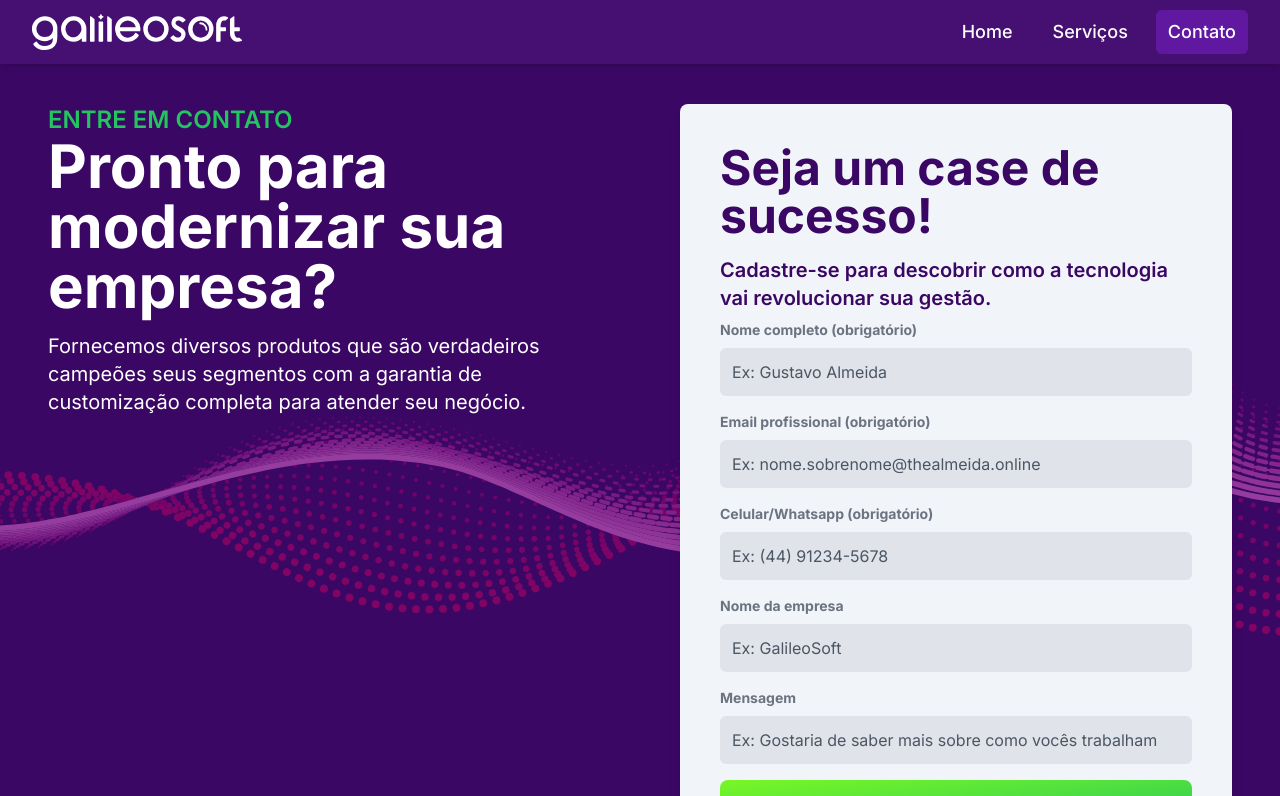
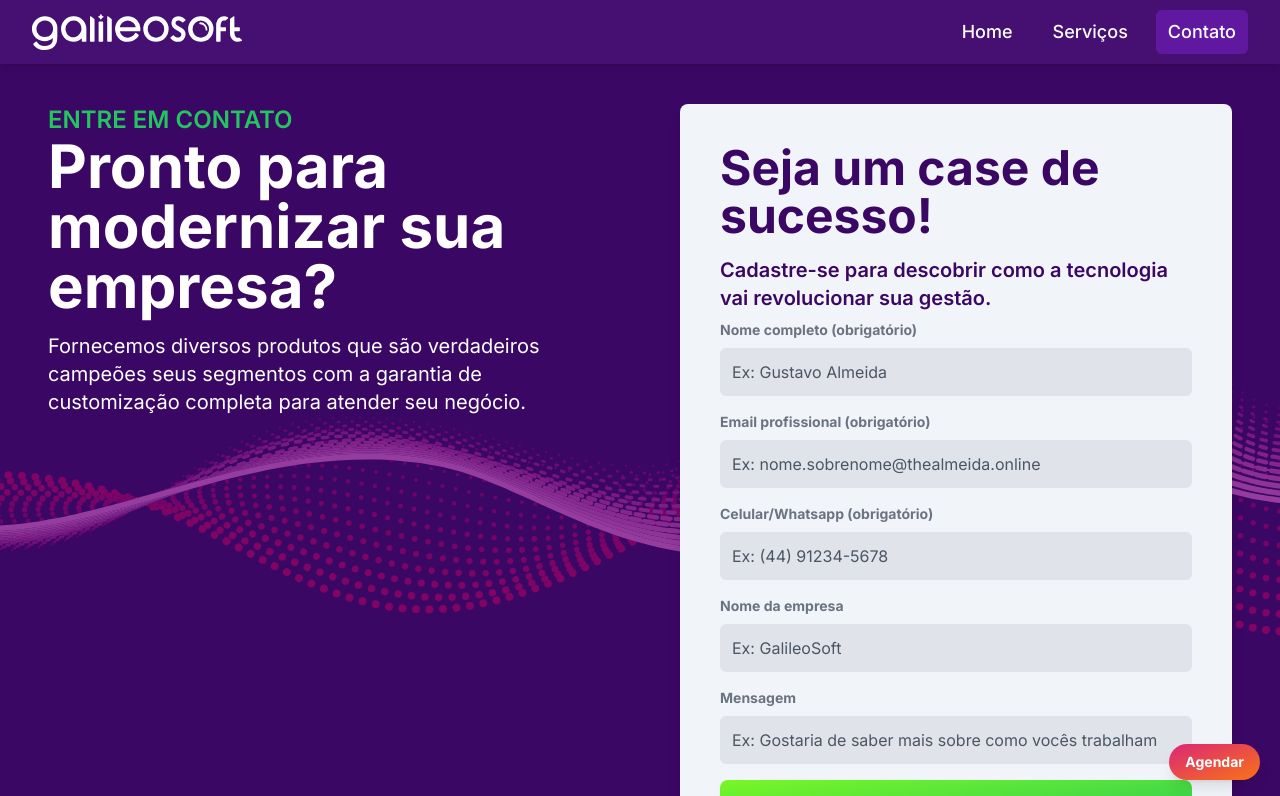
Before and after one commit to the-almeida/galileosoft.com.br, a Next.js app: page /contato in a window 1280 px wide. Shown: the top 796 px of the page. Built offline with nearby package versions, Linux system fonts and the light colour scheme.

Commit message:
feat: add Floating Button 1/2

```diff
--- a/app/layout.tsx
+++ b/app/layout.tsx
@@ -1,12 +1,13 @@
-import './globals.css'
+import './globals.css';
 
-import type { Metadata } from 'next'
-import { Inter } from 'next/font/google'
-import { Suspense } from 'react'
+import type { Metadata } from 'next';
+import { Inter } from 'next/font/google';
+import { Suspense } from 'react';
 
-import Navbar from '@/components/Navbar'
-import Footer from '@/components/Footer'
-import GoogleAnalytics from '@/components/GoogleAnalytics'
+import Navbar from '@/components/Navbar';
+import FloatingButton from '@/components/FloatingButton';
+import Footer from '@/components/Footer';
+import GoogleAnalytics from '@/components/GoogleAnalytics';
 
 const inter = Inter({ subsets: ['latin'] })
 
@@ -27,6 +28,7 @@ export default function RootLayout({
         <Navbar />
         {children}
         <Footer />
+        <FloatingButton />
         <Suspense>
           {process.env?.NEXT_PUBLIC_GOOGLE_ANALYTICS ? (
             <GoogleAnalytics ga_id=
--- /dev/null
+++ b/components/FloatingButton.tsx
@@ -0,0 +1,17 @@
+import Link from "next/link";
+
+const FloatingButton: React.FC = () => {
+    return (
+      <Link
+        href="https://calendar.google.com/calendar/appointments/schedules/AcZssZ0W9SITQXSJThFdp-tp2cnXP5gTjJm1f0SFHGGigsmOc52UED6cwJDza31WnNn-q8sH78jStiDl?gv=true"
+        target="_blank"
+        //className="fixed bottom-5 right-5 w-fit px-5 py-2.5 bg-gradient-to-br from-pink-600 to-orange-500 hover:bg-gradient-to-bl focus:ring-4 focus:outline-none focus:ring-pink-300 dark:focus:ring-pink-900 text-white text-lg font-bold rounded-lg shadow-lg flex items-center justify-center z-60"
+        className="fixed bottom-5 right-5 bg-gradient-to-br from-pink-600 to-orange-500 hover:bg-gradient-to-bl focus:ring-4 focus:outline-none focus:ring-pink-300 dark:focus:ring-pink-900 text-white text-sm font-bold rounded-full shadow-lg inline-flex items-center justify-center px-4 py-2 z-[60]"
+
+      >
+        Agendar
+      </Link>
+    );
+};
+
+export default FloatingButton
```
